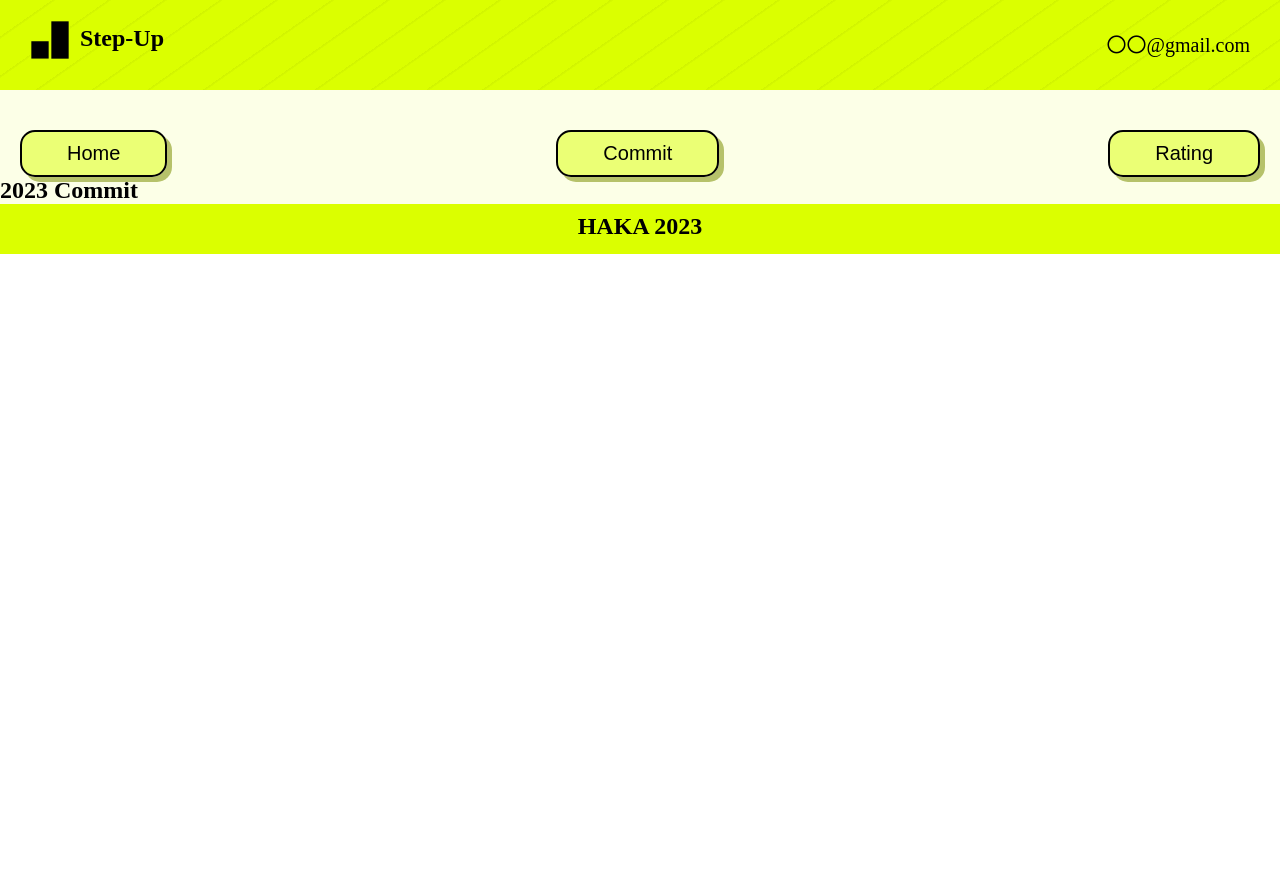
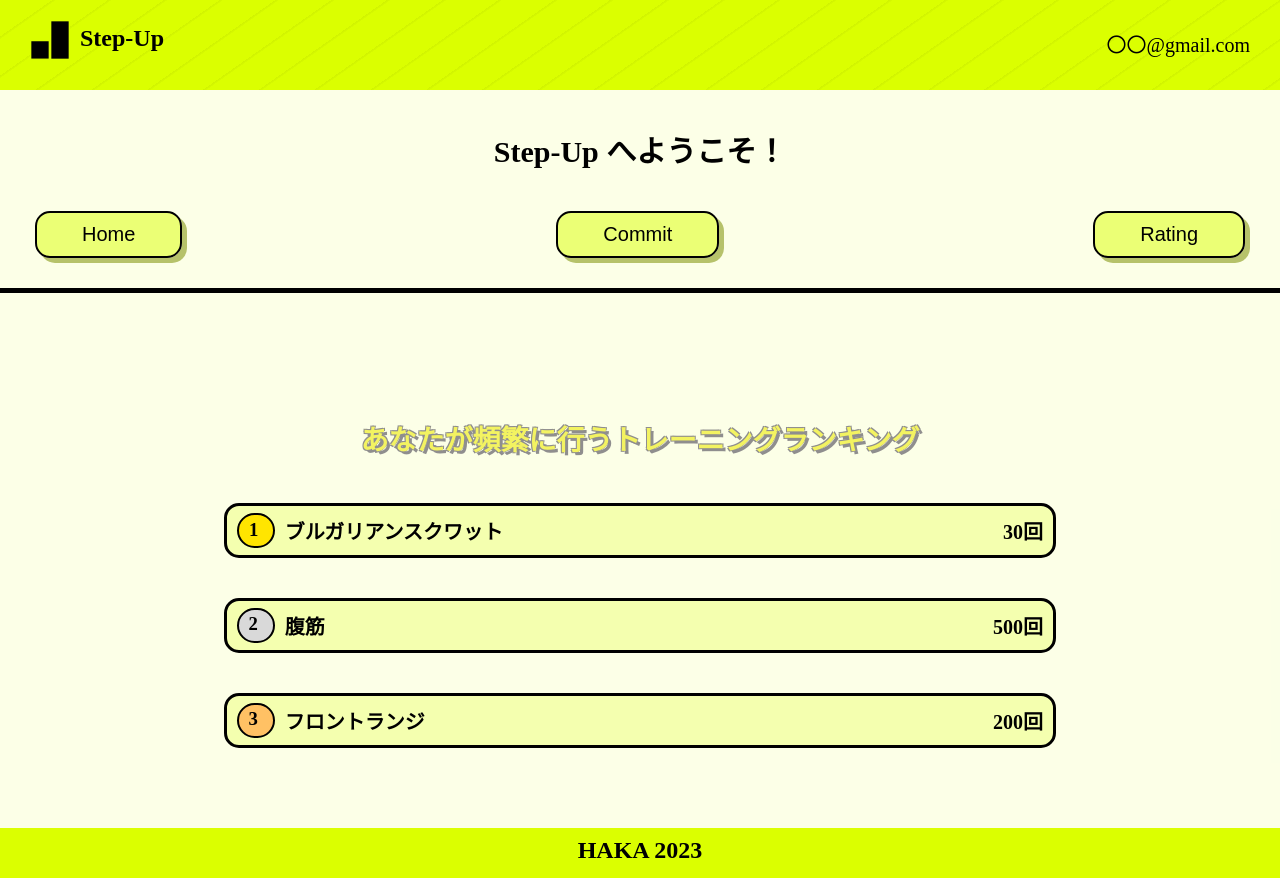
Before and after one commit to Neginuko/haka-training-app, a Next.js app: page /home in a window 1280 px wide. Before the commit the page ends 800 px from the top, so only its background shows below. Built offline with nearby package versions, Linux system fonts and the light colour scheme.

Commit message:
training ranking Clear

```diff
--- a/src/app/globals.css
+++ b/src/app/globals.css
@@ -254,6 +254,20 @@ Home.tsx   CSS
   background-color: rgba(241, 255, 158, 0.25);
 }
 
+.home-title {
+  margin-top: 37px;
+  text-align: center;
+  font-size: 30px;
+}
+
+/*------------------------
+header.tsx   CSS
+-------------------------*/
+.logo-title {
+  font-family: Mogra;
+  font-style: normal;
+}
+
 /*------------------------
 select.tsx   CSS
 -------------------------*/
@@ -261,14 +275,16 @@ select.tsx   CSS
   margin-top: 40px;
   display: flex;
   justify-content: space-between;
+  padding-bottom: 30px;
+  border-bottom: solid 5px #000000;
 }
 
 .select .item1 {
-  margin-left: 20px;
+  margin-left: 35px;
 }
 
 .select .item3 {
-  margin-right: 20px;
+  margin-right: 35px;
 }
 
 .select button {
@@ -285,3 +301,78 @@ select.tsx   CSS
   text-decoration: none;
   color: #000000;
 }
+
+/*------------------------
+mostTraining.tsx   CSS
+-------------------------*/
+.mostTraining {
+  margin-bottom: 80px;
+}
+
+.mostTraining-title {
+  font-size: 28px;
+  width: 100%;
+  text-align: center;
+  margin-top: 120px;
+  padding: 5px;
+  color: #f3f361;
+  font-weight: bold;
+  text-shadow: 3px 3px 0 #8f8e8e, -1px 1px 0 #8f8e8e, 1px -1px 0 #8f8e8e, -1px -1px 0 #8f8e8e;
+}
+
+.ranking-1 h3 {
+  background-color: #ffe500;
+  width: 40px;
+  height: 35px;
+  border: solid 2px #000000;
+  border-radius: 50px;
+  margin: auto 0;
+  padding-top: 3.5px;
+  padding-left: 10px;
+  margin-left: 10px;
+}
+
+.ranking-2 h3 {
+  background-color: #d9d9d9;
+  width: 40px;
+  height: 35px;
+  border: solid 2px #000000;
+  border-radius: 50px;
+  margin: auto 0;
+  padding-top: 3px;
+  padding-left: 9.5px;
+  margin-left: 10px;
+}
+
+.ranking-3 h3 {
+  background-color: #ffc164;
+  width: 40px;
+  height: 35px;
+  border: solid 2px #000000;
+  border-radius: 50px;
+  margin: auto 0;
+  padding-top: 3px;
+  padding-left: 9.5px;
+  margin-left: 10px;
+}
+
+.training-ranking section {
+  margin: 40px auto;
+  display: flex;
+  width: 65%;
+  background-color: rgba(225, 255, 43, 0.3);
+  border: solid 3px #000000;
+  border-radius: 15px;
+}
+
+.training-ranking-data {
+  display: flex;
+  justify-content: space-between;
+  margin: 10px 10px;
+  font-weight: 600;
+  font-size: 20px;
+  width: 100%;
+}
+
+.count {
+}
--- a/src/components/commit.tsx
+++ b/src/components/commit.tsx
@@ -2,11 +2,12 @@ import Footer from './footer';
 import Header from './header';
 import Select from './select';
 
-const commit = () => {
+const Commit = () => {
   return (
     <div className="home">
       <Header />
       <section>
+        <h1 className="home-title">トレーニング</h1>
         <Select />
       </section>
       <section>Hello Commit</section>
@@ -15,4 +16,4 @@ const commit = () => {
   );
 };
 
-export default commit;
+export default Commit;
--- /dev/null
+++ b/src/components/functions/mostTraining.tsx
@@ -0,0 +1,37 @@
+import '../functions/mostTraining';
+
+const MostTraining = () => {
+  return (
+    <div className="mostTraining">
+      <h1 className="mostTraining-title">あなたが頻繁に行うトレーニングランキング</h1>
+      <div className="training-ranking">
+        <section className="ranking-1">
+          <h3>1</h3>
+          <div className="training-ranking-data">
+            {' '}
+            <p className="training">ブルガリアンスクワット</p>
+            <p className="count">30回</p>
+          </div>
+        </section>
+        <section className="ranking-2">
+          <h3>2</h3>
+          <div className="training-ranking-data">
+            {' '}
+            <p className="training">腹筋</p>
+            <p className="count">500回</p>
+          </div>
+        </section>
+        <section className="ranking-3">
+          <h3>3</h3>
+          <div className="training-ranking-data">
+            {' '}
+            <p className="training">フロントランジ</p>
+            <p className="count">200回</p>
+          </div>
+        </section>
+      </div>
+    </div>
+  );
+};
+
+export default MostTraining;
--- a/src/components/header.tsx
+++ b/src/components/header.tsx
@@ -10,7 +10,7 @@ const Header = () => {
             <rect x="31" y="1" width="28" height="58" fill="black" stroke="#DBFF00" stroke-width="2" />
           </svg>
           {/* <Image src={src} alt={alt} width={width} height={height} /> */}
-          <h1>Step-Up</h1>
+          <h1 className="logo-title">Step-Up</h1>
         </div>
       </section>
 
--- a/src/components/home.tsx
+++ b/src/components/home.tsx
@@ -1,7 +1,8 @@
-import Link from 'next/link';
+// import Link from 'next/link';
 import Header from './header';
 import Footer from './footer';
 import Select from './select';
+import MostTraining from './functions/mostTraining';
 import '../app/globals.css';
 // import Calendar from './calendar';
 
@@ -11,11 +12,12 @@ const Home: React.FC = () => {
       {' '}
       <Header />
       <section>
+        <h1 className="home-title">Step-Up へようこそ！</h1>
         <Select />
       </section>
       <section>
-        <h1>2023 Commit</h1>
         {/* <Calendar commits={commits} /> */}
+        <MostTraining />
       </section>
       <Footer />
     </div>
--- a/src/components/rating.tsx
+++ b/src/components/rating.tsx
@@ -7,6 +7,7 @@ const rating = () => {
     <div className="home">
       <Header />
       <section>
+        <h1 className="home-title">ランクレート</h1>
         <Select />
       </section>
       <section>Hello Rating</section>
```
Also changed, not shown: src/components/functions/calendar.tsx (renamed from src/components/calendar.tsx).
